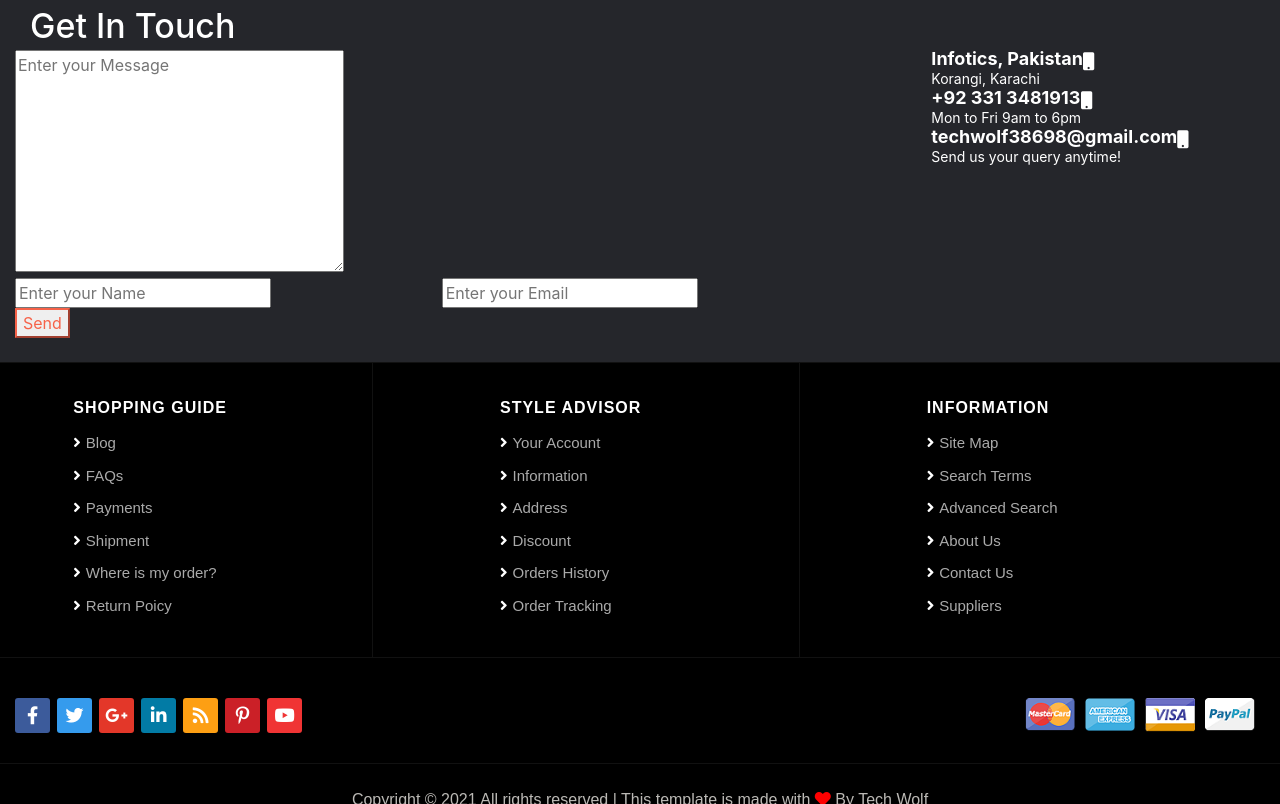
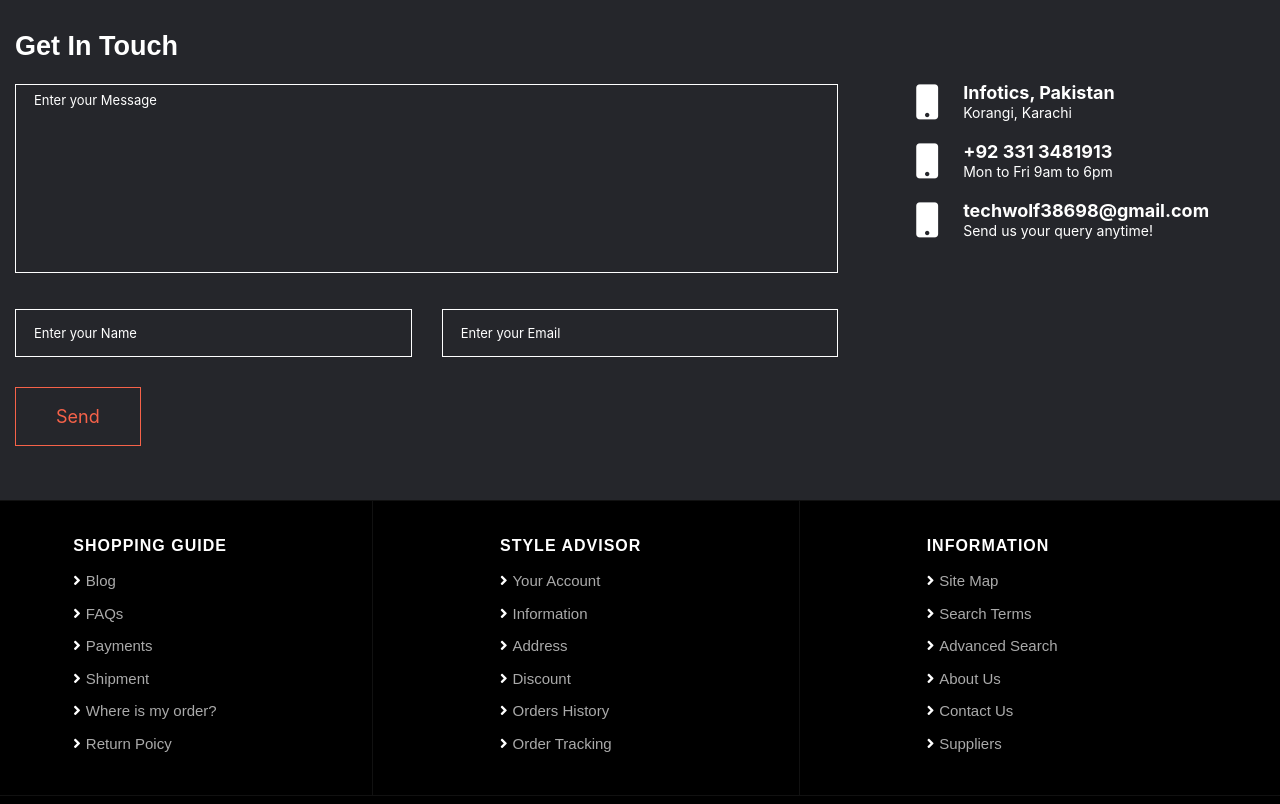
Before and after one commit to xt-saad/Mars, a plain HTML site: page index.html in a window 1280 px wide. Shown: the part 3350-4154 px from the top of the page. Drawn offline with Linux system fonts and the light colour scheme; a web font is replaced by a local one.

Commit message:
Update master.css

```diff
--- a/css/master.css
+++ b/css/master.css
@@ -1069,3 +1069,55 @@ body {
   width: 100%;
   height: 550px;
 }
+
+.mars_877 {
+  margin-top: 25px !important;
+  font-size: 27px !important;
+  font-weight: 600 !important;
+  margin-bottom: 20px !important;
+  margin-left: 0px !important;
+  font-family: "Jost",sans-serif;
+}
+
+.textarea {
+  border-radius: 0;
+  border: 1px solid #fff;
+  width: 100%;
+  padding: 6px 12px 6px 18px;
+  outline: none;
+  background: transparent;
+  color: #fff;
+  resize: none;
+  font-size: 13px;
+  height: 48px;
+}
+
+.form_group {
+  margin-bottom: 30px;
+}
+
+.textarea::placeholder {
+  color: #fff;
+}
+
+.mars_878 {
+  border: 1px solid;
+  background: transparent;
+  padding: 15px 40px;
+  font-size: 18px;
+  text-align: center;
+  font-weight: 400;
+}
+
+.mars_879 {
+  margin-bottom: 20px;
+}
+
+.mars_879 .mars_013 {
+  margin-left: 10px !important;
+}
+
+.mars_879 .fas {
+  float: left;
+  font-size: 35px;
+}
```
